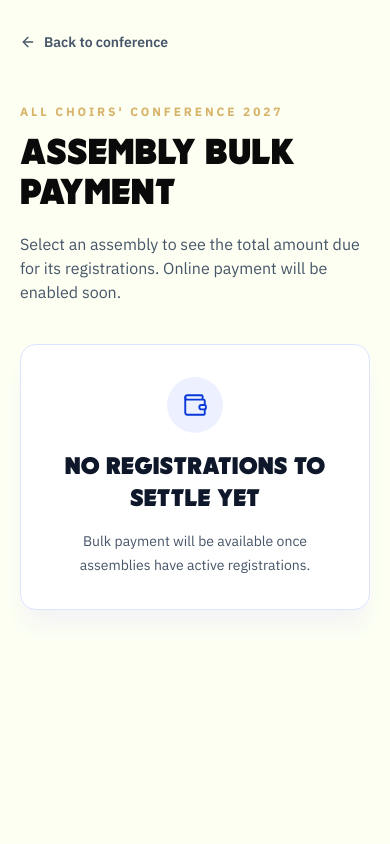
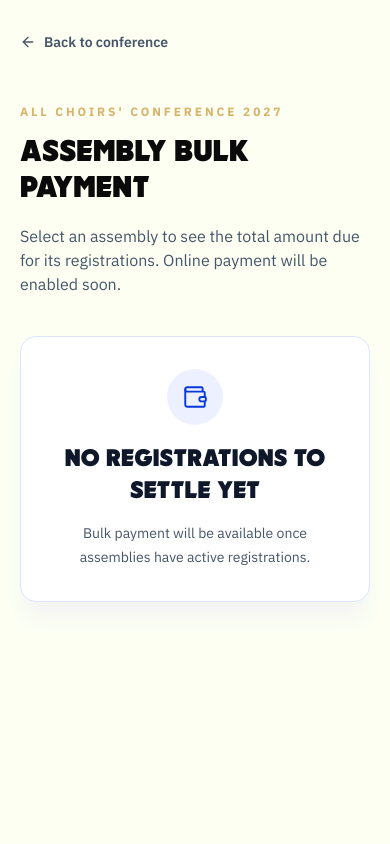
Before and after one commit to dare-mcadewole/choir-conference, a Next.js app: page /bulk-payment in a window 390 px wide. Shown: the top 844 px of the page. Built offline with nearby package versions, Linux system fonts and the light colour scheme; no server answers; the database is empty; what @bprogress/next, @next/env would draw is missing.

Commit message:
fix: adjust heading size for assembly bulk payment page

```diff
--- a/src/app/(public)/bulk-payment/page.tsx
+++ b/src/app/(public)/bulk-payment/page.tsx
@@ -38,7 +38,7 @@ export default async function BulkPaymentPage({
 
         <div className="mx-auto mt-12 max-w-5xl">
           <p className="eyebrow">All Choirs&apos; Conference 2027</p>
-          <h1 className="mt-4 font-display text-4xl uppercase md:text-5xl">
+          <h1 className="mt-4 font-display text-3xl uppercase md:text-5xl">
             Assembly bulk payment
           </h1>
           <p className="mt-4 max-w-2xl text-slate-600">
```
